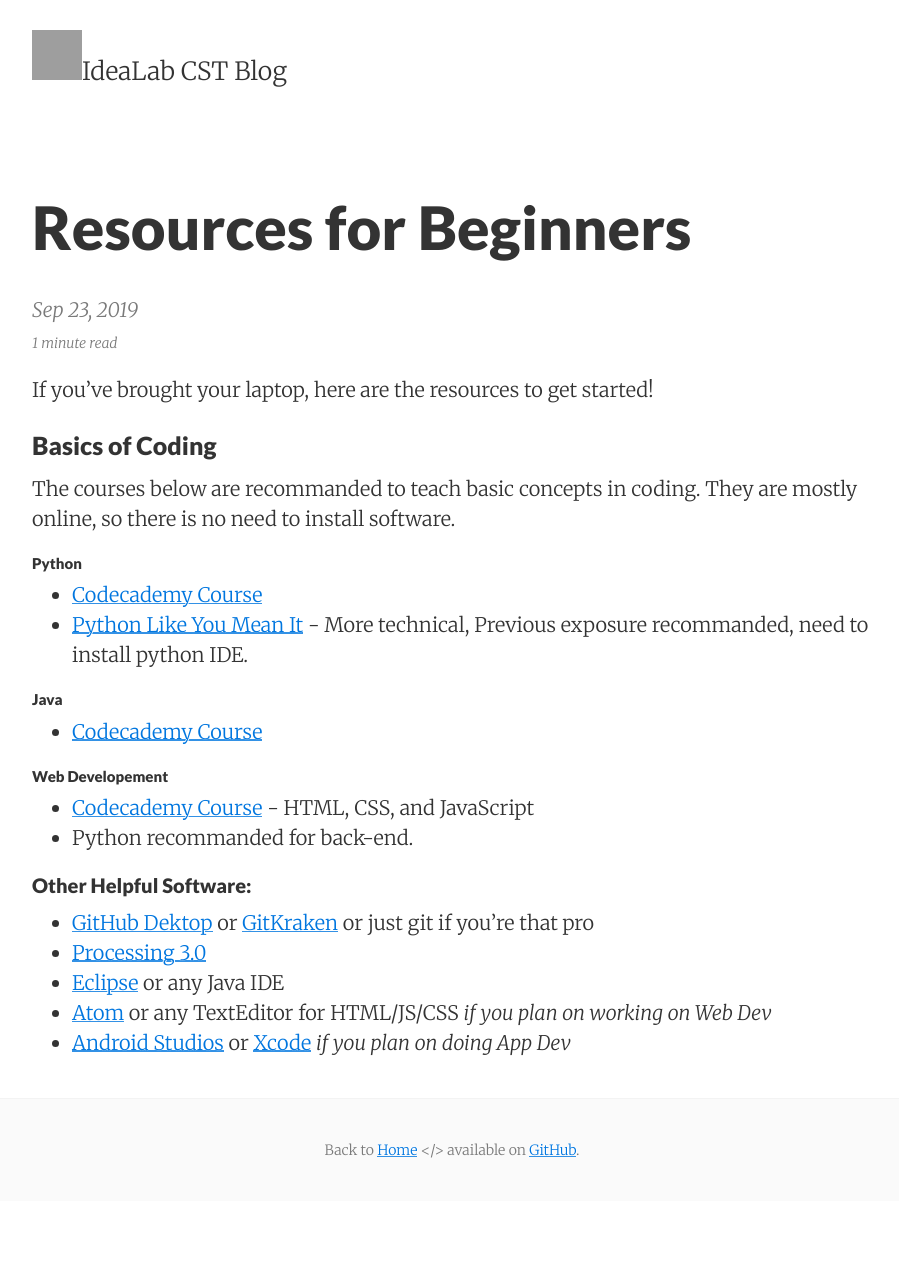
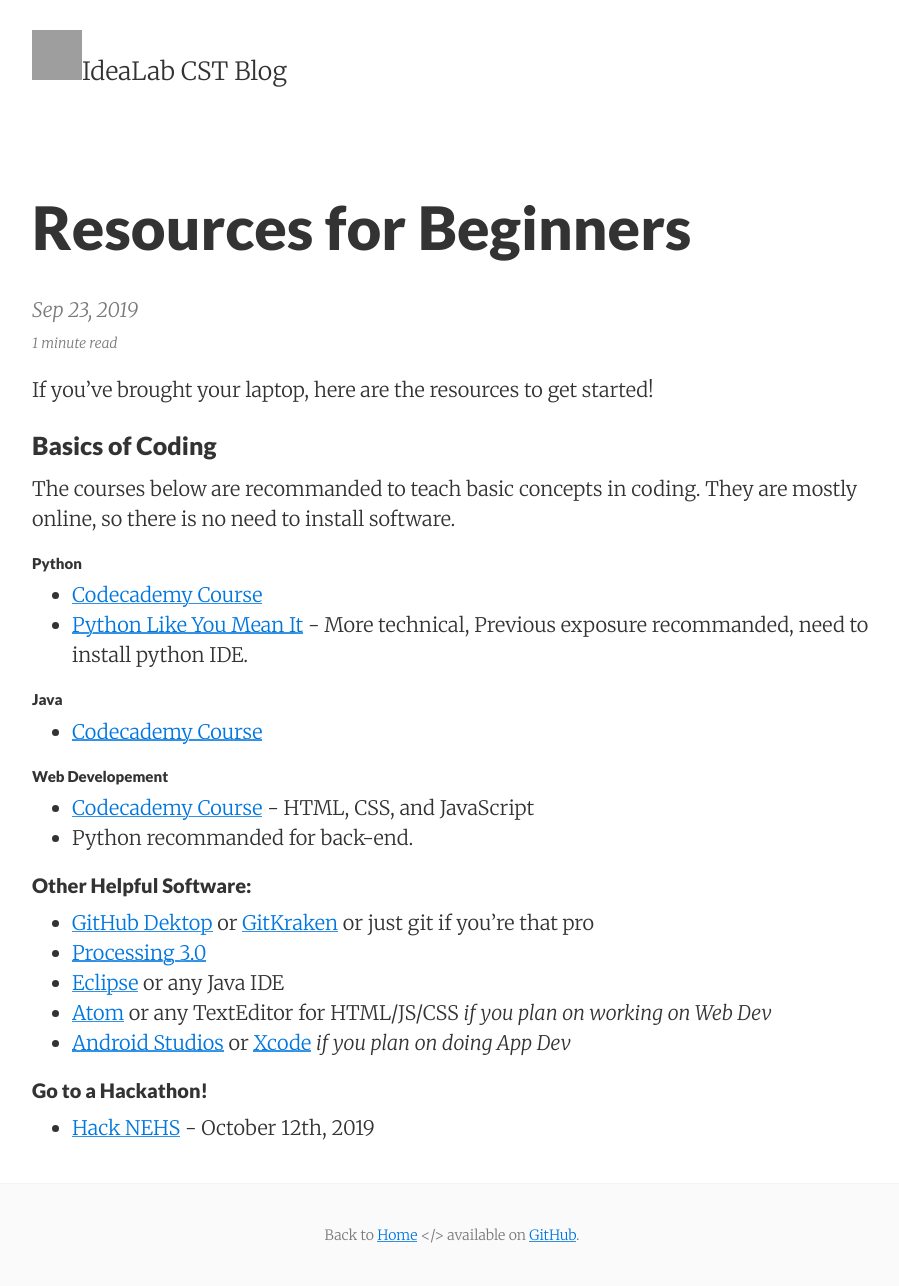
Before and after one commit to idea-lab/cst-blog, a Jekyll site: the page built from _posts/2019-09-23-resourcesForBeginners.md, in a window 1280 px wide. Shown: the whole page, without its empty margins (188-1087 px from the left). Built offline with Jekyll 4.4.1, drawn with Linux system fonts in a browser that asks for light colours; before the commit the page ends 1201 px from its top, so only the background shows below that; grey boxes are pictures that could not be loaded.

Commit message:
Update 2019-09-23-resourcesForBeginners.md

```diff
--- a/_posts/2019-09-23-resourcesForBeginners.md
+++ b/_posts/2019-09-23-resourcesForBeginners.md
@@ -33,3 +33,7 @@ The courses below are recommanded to teach basic concepts in coding. They are mo
 * [Eclipse](https://www.eclipse.org/downloads/ "Eclipse") or any Java IDE
 * [Atom](https://atom.io/ "Atom.io") or any TextEditor for HTML/JS/CSS *if you plan on working on Web Dev*
 * [Android Studios](https://developer.android.com/studio/ "Android Studios") or [Xcode](https://developer.apple.com/xcode/downloads/ "Xcode") *if you plan on doing App Dev*
+
+#### Go to a Hackathon!
+
+* [Hack NEHS](http://hacknehs.org/) - October 12th, 2019
```
